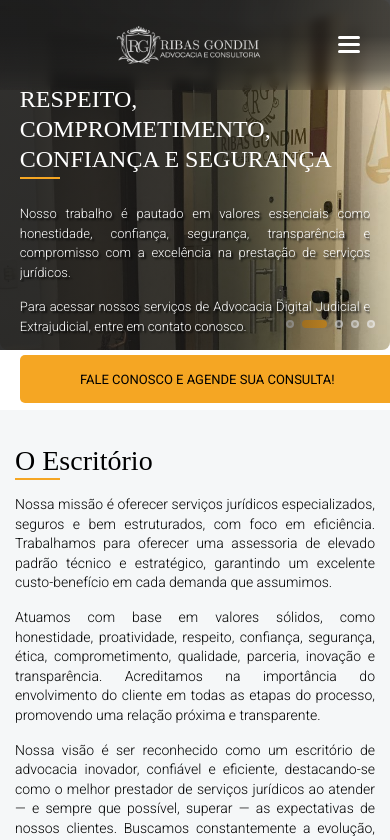
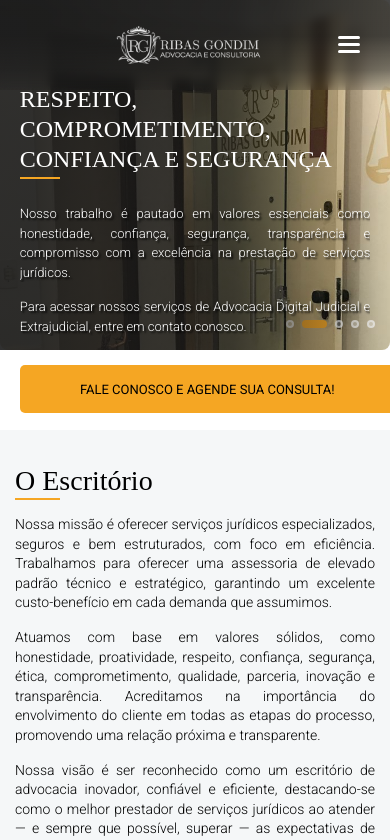
Before and after one commit to devNeiBarbosa/ribas-gondim-advocacia, a React (Vite) app: page / in a window 390 px wide. Shown: the top 840 px of the page. Built offline with nearby package versions, Linux system fonts and the light colour scheme.

Commit message:
Upload 8.0

```diff
--- a/src/styles/Home.css
+++ b/src/styles/Home.css
@@ -322,7 +322,7 @@
       max-width: 375px;
       height: 50px;
       font-size: 14px;
-      top: 355px;
+      top: 365px;
       justify-content: center;
 
       &:hover {
--- a/src/styles/TheOffice.css
+++ b/src/styles/TheOffice.css
@@ -115,7 +115,7 @@
     padding: 30px 0;
     height: auto;
     min-height: 500px;
-    margin-top: 40px;
+    margin-top: 60px;
     gap: 0;
 
     .escritorio-left {
```
Also changed, not shown: 1 other file (tests, documents, lock files or other folders).
